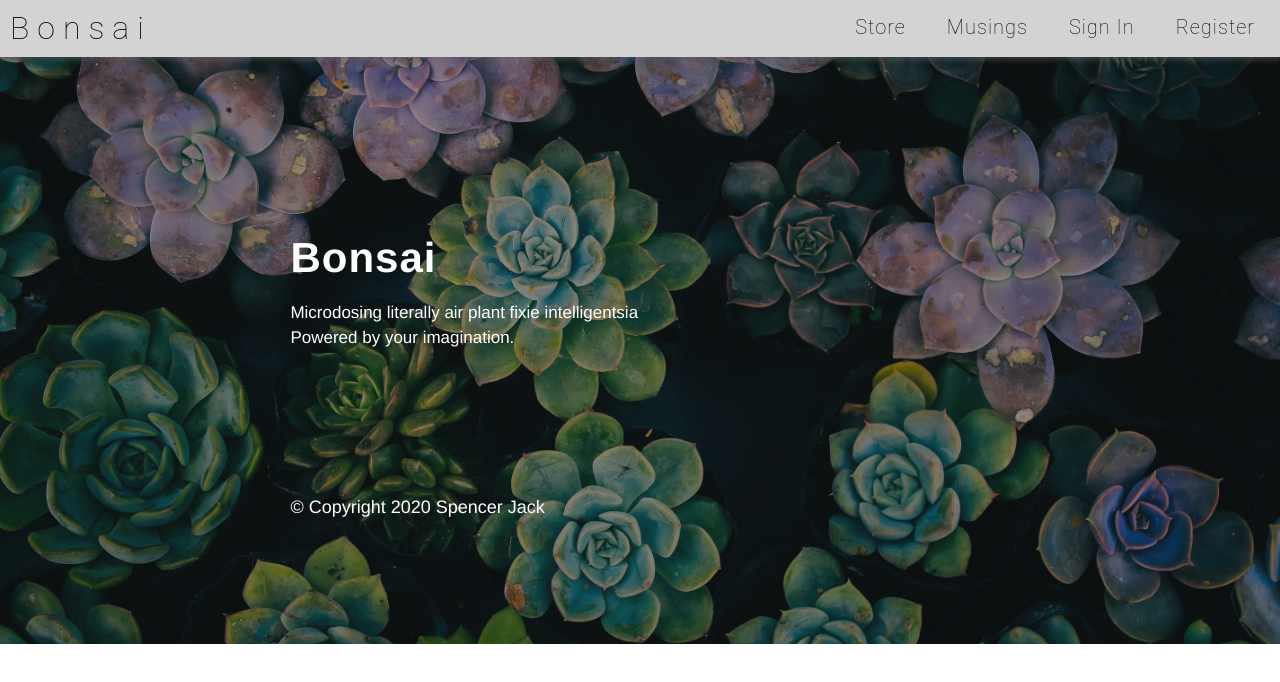
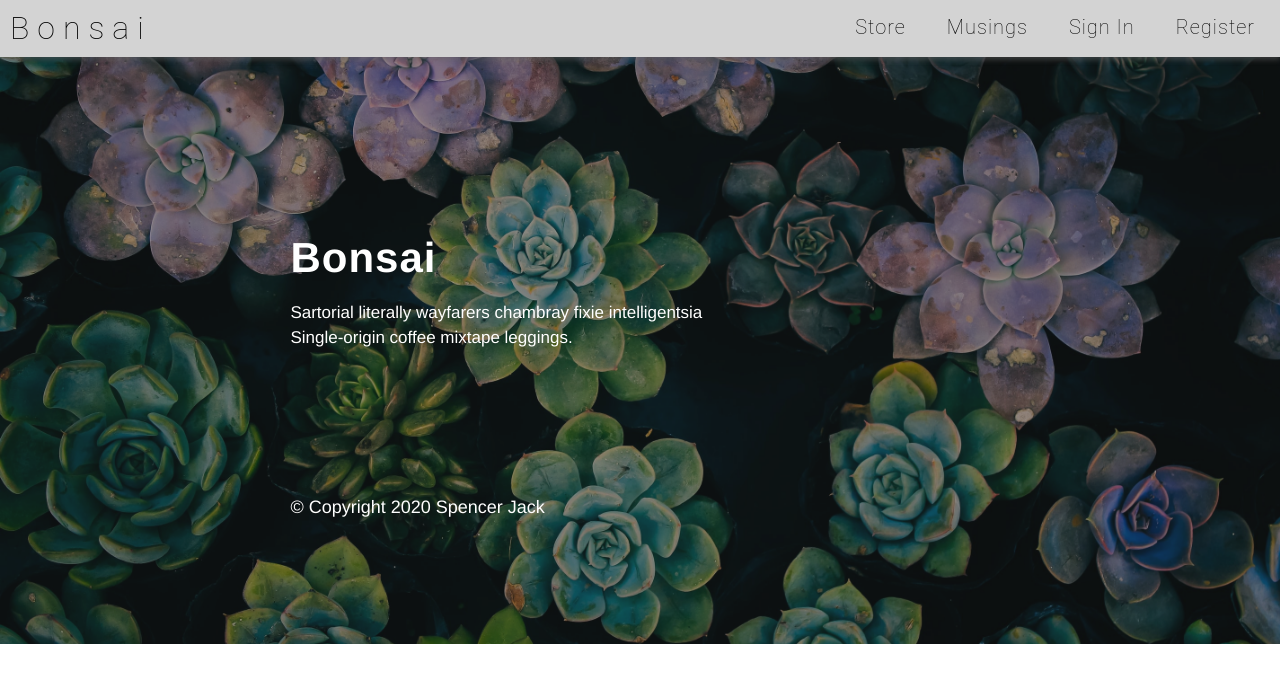
Before and after one commit to spencej4/bonsai, a React (Create React App) app: page / in a window 1280 px wide. Shown: the top 682 px of the page. Built offline with nearby package versions, Linux system fonts and the light colour scheme.

Commit message:
updates lorem ipsum

```diff
--- a/src/pages/Landing/index.js
+++ b/src/pages/Landing/index.js
@@ -33,9 +33,9 @@ class Landing extends Component   {
                     <h1 className='landing-logo'>Bonsai</h1>
                 </div>
                 <div className='landing-text'>
-                    <p>Microdosing literally air plant fixie intelligentsia
+                    <p>Sartorial literally wayfarers chambray fixie intelligentsia
                         <br></br>
-                        Powered by your imagination.</p>
+                        Single-origin coffee mixtape leggings.</p>
                 </div>
                 <div className='landing-footer'>
                     <p className='copyright-symbol'>©<p></p> Copyright 2020 Spencer Jack</p>
```
